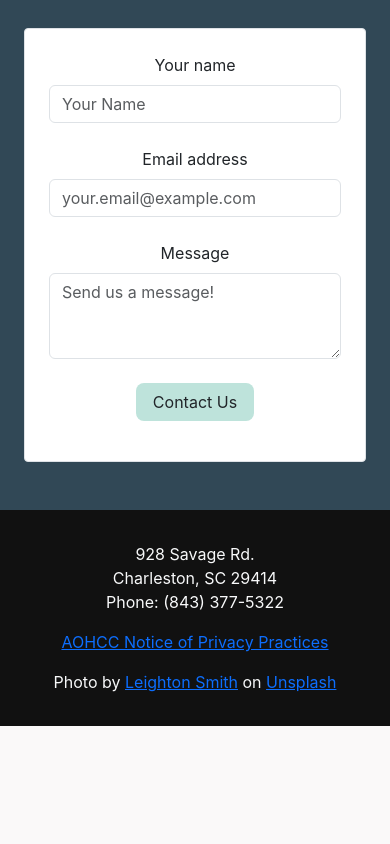
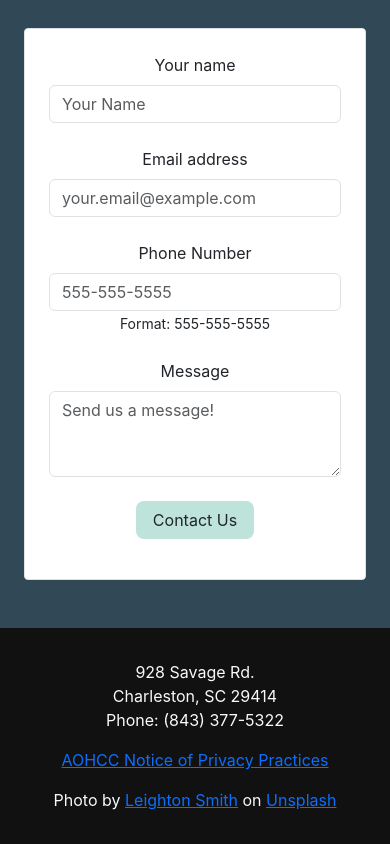
Before and after one commit to aohcc/aohcc, a React (Create React App) app: page / in a window 390 px wide. Shown: the part 4181-5025 px from the top of the page. Before the commit the page ends 4907 px from the top, so only its background shows below. Built offline with nearby package versions, Linux system fonts and the light colour scheme.

Commit message:
Added phone number to contact form.

```diff
--- a/src/components/contact.jsx
+++ b/src/components/contact.jsx
@@ -118,6 +118,20 @@ export default function Contact() {
               </label>
 
               <label class="d-block mb-4">
+                <span class="form-label d-block">Phone Number</span>
+                <input
+                  name="phone"
+                  id="phone"
+                  type="tel"
+                  class="form-control"
+                  pattern="[0-9]{3}-[0-9]{3}-[0-9]{4}"
+                  placeholder="555-555-5555"
+                  required
+                />
+                  <small>Format: 555-555-5555</small>
+              </label>
+
+              <label class="d-block mb-4">
                 <span class="form-label d-block">Message</span>
                 <textarea
                   name="message"
```
